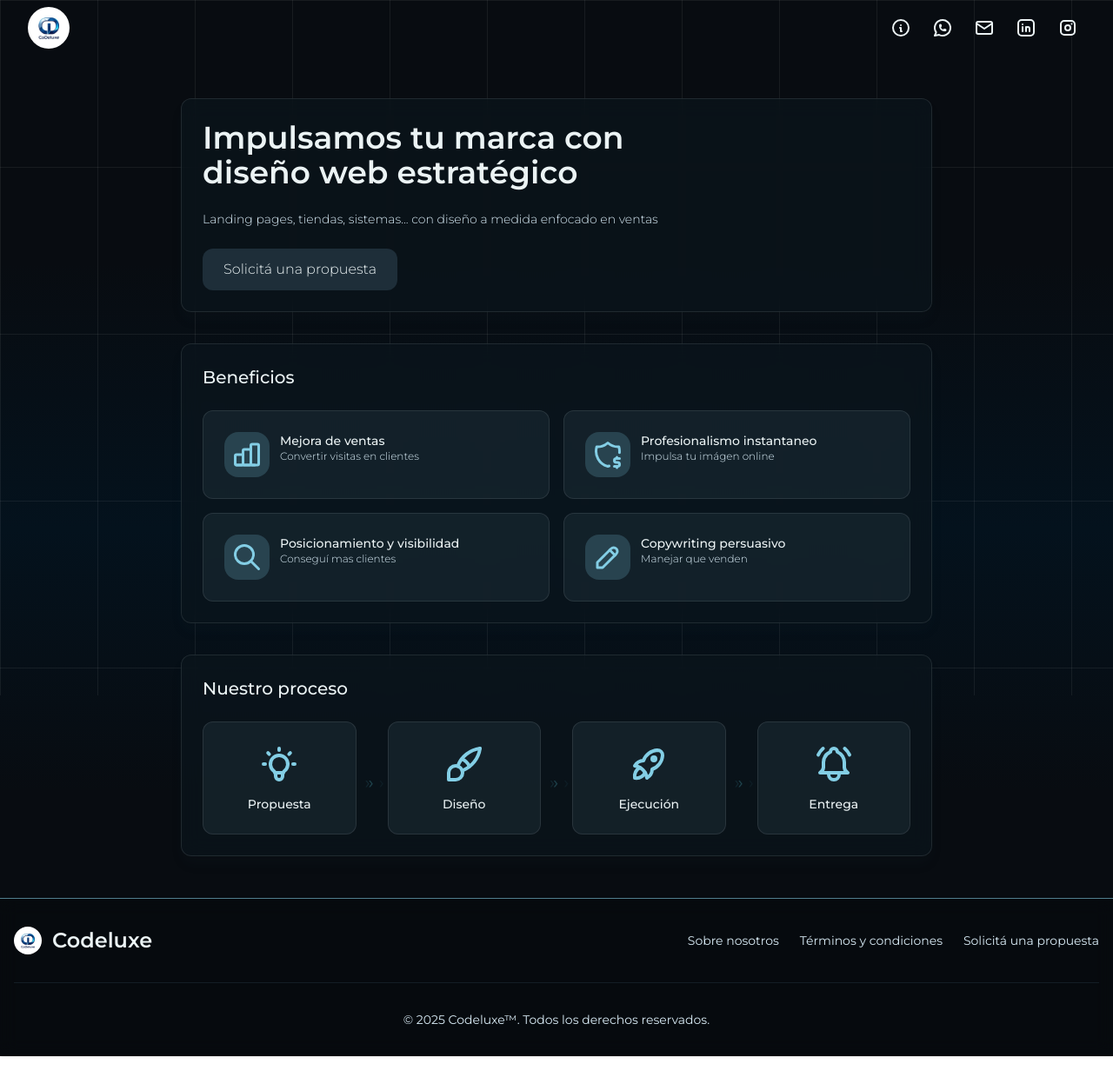
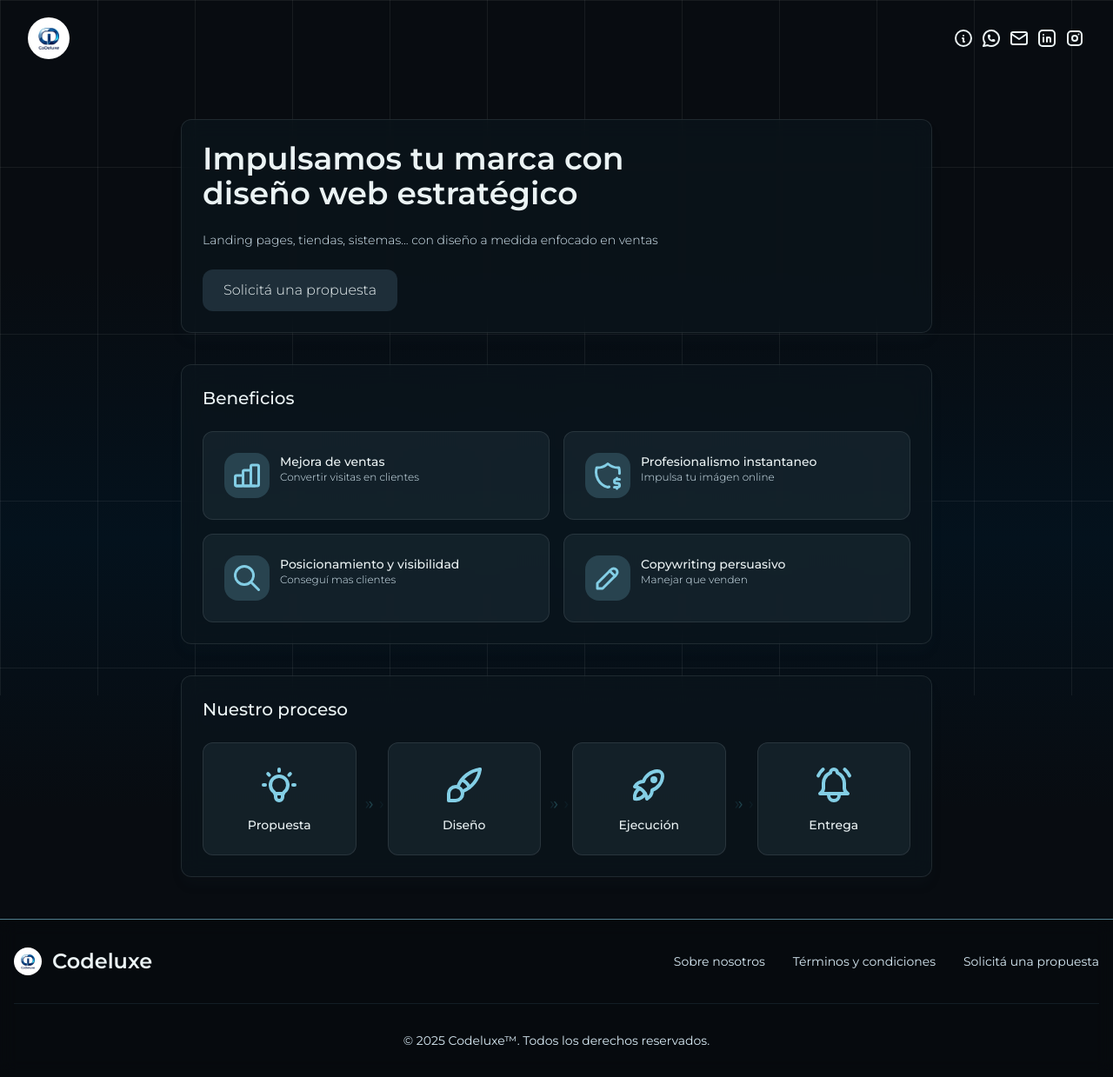
Before and after one commit to nicoplacente/codeluxe, a Next.js app: page / in a window 1280 px wide. Shown: the whole page at 87% size. Before the commit the page ends 1215 px from the top, so only its background shows below. Built offline with nearby package versions, Linux system fonts and the light colour scheme.

Commit message:
new theme-color

```diff
--- a/src/app/layout.jsx
+++ b/src/app/layout.jsx
@@ -12,7 +12,7 @@ export const metadata = {
   title: "Codeluxe",
   description: "Generated by create next app",
   theme: {
-    color: "var(--background)",
+    color: "#000",
   },
 };
 
--- a/src/page-sections/footer.jsx
+++ b/src/page-sections/footer.jsx
@@ -18,7 +18,7 @@ export default function Footer() {
               Codeluxe
             </span>
           </Link>
-          <ul className="flex flex-wrap items-center mb-6 text-sm text-secondary-txt sm:mb-0">
+          <ul className="flex flex-wrap items-center [&>li>a]:p-2 md:[&>li>a]:p-0 gap-2 mb-6 text-sm text-secondary-txt sm:mb-0">
             <li>
               <Link
                 href="/info"
--- a/src/page-sections/header.jsx
+++ b/src/page-sections/header.jsx
@@ -15,14 +15,15 @@ export default function Header() {
 
         <ul className="flex gap-2">
           {navOptions.map((option) => (
+            <li key={option.title}>
               <a
-              key={option.title}
                 href={option.href}
                 aria-label={option.title}
                 className="text-primary-txt hover:shadow-inner hover:shadow-primary/50 hover:scale-110 p-2 rounded-xl transition"
               >
                 <option.icon />
               </a>
+            </li>
           ))}
         </ul>
       </nav>
--- a/src/ui/sub-title.jsx
+++ b/src/ui/sub-title.jsx
@@ -1,3 +1,3 @@
 export default function SubTitle({ children, className }) {
-  return <h3 className={`${className} font-medium`}>{children}</h3>;
+  return <h2 className={`${className} font-medium`}>{children}</h2>;
 }
```
Also changed, not shown: public/logo-codeluxe.jpeg (deleted). Lines whose indentation alone changed are shown as unchanged.
